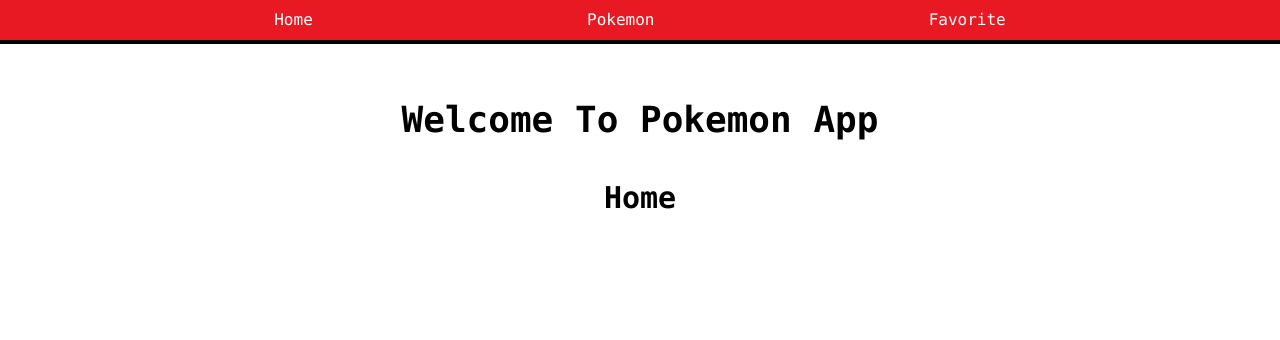
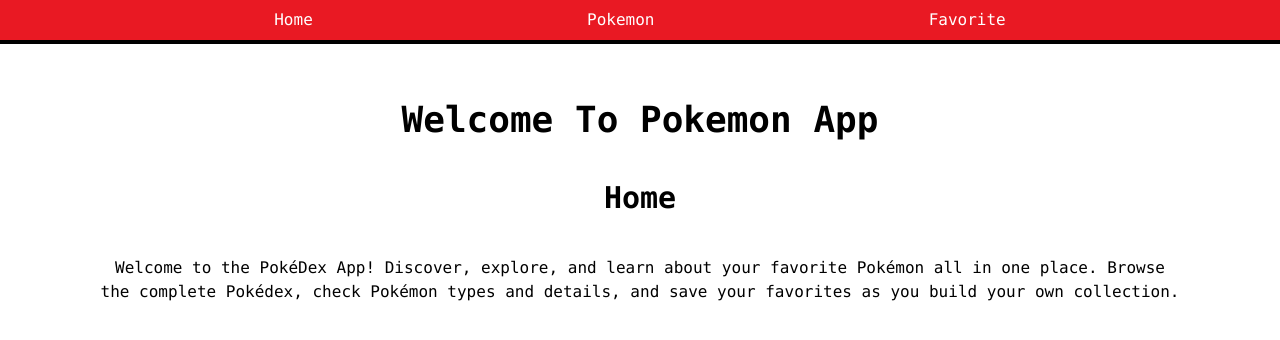
Before and after one commit to AllenE2025/Pokemon-App, a React (Vite) app: page / in a window 1280 px wide. Shown: the top 340 px of the page. Built offline with nearby package versions, Linux system fonts and the light colour scheme.

Commit message:
updated home page

```diff
--- a/src/components/Home.tsx
+++ b/src/components/Home.tsx
@@ -2,6 +2,12 @@ function Home() {
   return (
     <div>
       <h2 className="font-semibold text-3xl py-10">Home</h2>
+      <p>
+        Welcome to the PokéDex App! Discover, explore, and learn about your
+        favorite Pokémon all in one place. Browse the complete Pokédex, check
+        Pokémon types and details, and save your favorites as you build your own
+        collection.
+      </p>
     </div>
   );
 }
```
